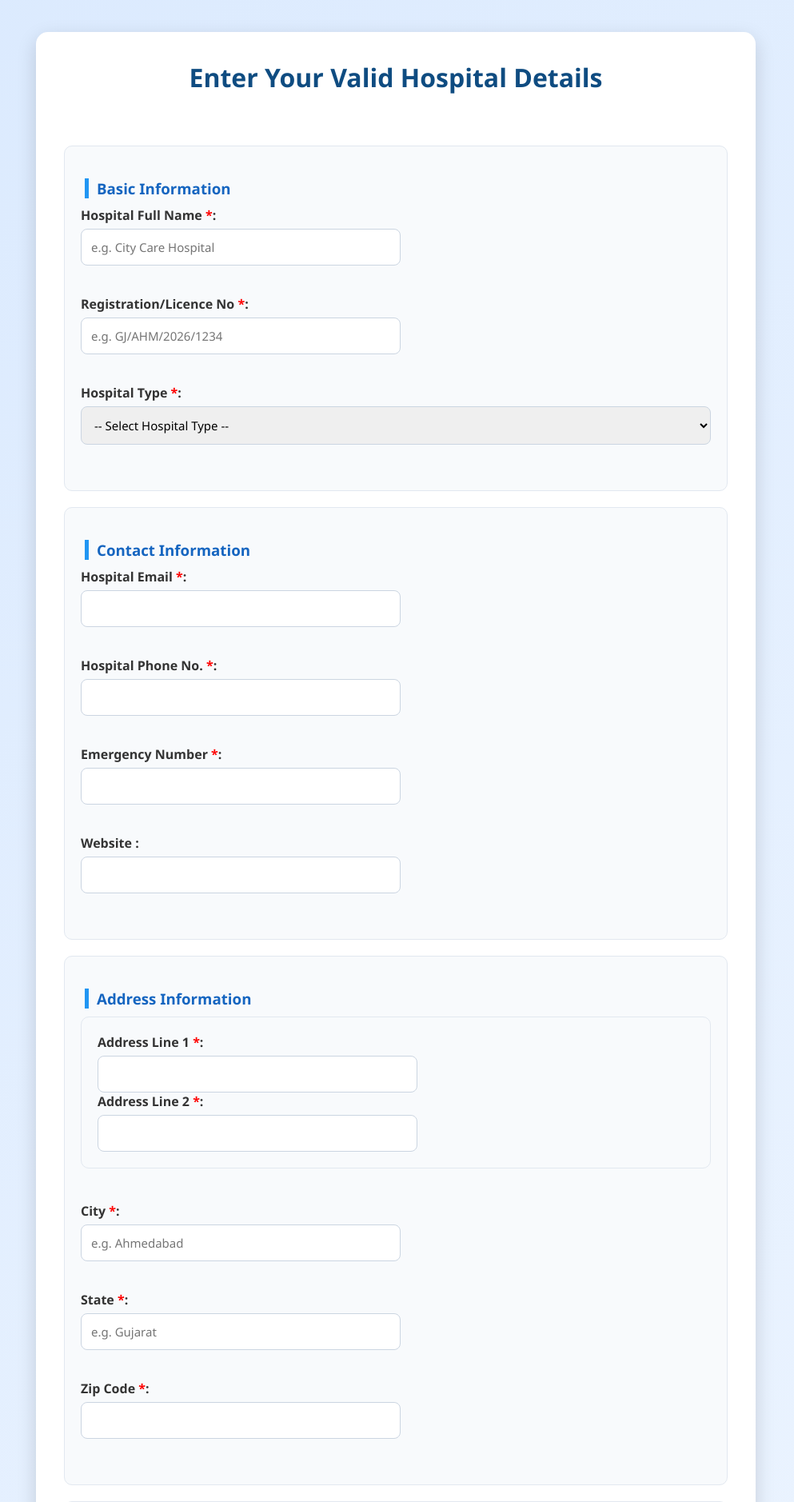
After one commit to Varshilbaldha/Smart-Hospital-Management-System, a PHP site: page /hospital_registration.php in a window 1280 px wide. The commit adds this page. Shown: the top 1878 px of the page at 80% size, without its empty margins (145-1138 px from the left). Run offline with PHP 8.4, Linux system fonts and the light colour scheme.

Commit message:
Added hospital registration module

```diff
--- a/check.php
+++ b/check.php
@@ -52,7 +52,7 @@ if ($_SERVER['REQUEST_METHOD'] == 'POST') {
     if (mysqli_num_rows($result) == 0) {
         echo "<script>
                 alert('Username Not Found');
-                window.location.href='index.html';
+                window.location.href='login.php';
               </script>";
         exit();
     }
@@ -80,7 +80,7 @@ if ($_SERVER['REQUEST_METHOD'] == 'POST') {
     mysqli_stmt_close($stmt);
     mysqli_close($conn);
 } else {
-    header("Location: index.html");
+    header("Location: index.php");
     exit();
 }
 ?>
--- /dev/null
+++ b/hospital_registration.css
@@ -0,0 +1,139 @@
+    *
+    {
+        padding: 0;
+        margin: 0;
+
+    }
+    body
+    {
+        font-family: Arial, sans-serif;
+        background-color: bisque;
+    }
+    .input {
+        width: 300px;
+        padding: 8px;
+        font-size: 16px;
+    }
+    .input {
+        width: 100%;
+        max-width: 400px;
+        padding: 8px;
+        box-sizing: border-box;
+    }
+*{
+    margin:0;
+    padding:0;
+    box-sizing:border-box;
+    font-family: 'Segoe UI', Tahoma, Geneva, Verdana, sans-serif;
+}
+
+body{
+    background: linear-gradient(135deg,#dbeafe,#eff6ff);
+    min-height:100vh;
+    padding:40px 20px;
+}
+
+.Box1{
+    max-width:900px;
+    margin:auto;
+    background:#ffffff;
+    padding:35px;
+    border-radius:15px;
+    box-shadow:0 8px 25px rgba(0,0,0,0.15);
+}
+
+h2{
+    text-align:center;
+    color:#0f4c81;
+    margin-bottom:20px;
+    font-size:32px;
+}
+
+h3{
+    color:#1565c0;
+    border-left:5px solid #2196f3;
+    padding-left:10px;
+    margin-top:20px;
+}
+
+.form-group{
+    width:100%;
+}
+
+label{
+    display:block;
+    margin-bottom:6px;
+    font-weight:600;
+    color:#333;
+}
+
+.input,
+select{
+    width:100%;
+    padding:12px;
+    border:1px solid #cbd5e1;
+    border-radius:8px;
+    font-size:15px;
+    transition:0.3s;
+}
+
+.input:focus,
+select:focus{
+    outline:none;
+    border-color:#2196f3;
+    box-shadow:0 0 8px rgba(33,150,243,0.3);
+}
+
+.b1{
+    margin-bottom:15px;
+}
+
+button{
+    width:100%;
+    padding:14px;
+    background:#1976d2;
+    color:white;
+    border:none;
+    border-radius:8px;
+    font-size:18px;
+    cursor:pointer;
+    transition:0.3s;
+}
+
+button:hover{
+    background:#0d47a1;
+}
+
+.Basic,
+.Contact,
+.Address,
+.Administrator,
+.Licence{
+    background:#f8fafc;
+    padding:20px;
+    border-radius:10px;
+    margin-bottom:20px;
+    border:1px solid #e2e8f0;
+}
+
+input[type="date"]{
+    width:100%;
+    padding:12px;
+    border:1px solid #cbd5e1;
+    border-radius:8px;
+}
+
+@media(max-width:768px){
+
+    .Box1{
+        padding:20px;
+    }
+
+    h2{
+        font-size:24px;
+    }
+}
+.submit-button{
+    text-align:center;
+    margin-top:20px;
+}
--- /dev/null
+++ b/hospital_registration.php
@@ -0,0 +1,181 @@
+<!DOCTYPE html>
+<html>
+
+<head>
+    <title>Create Account</title>
+    <link rel="stylesheet" href="hospital_registration.css">
+</head>
+
+<body>
+
+    <div class="Box1">
+        <h2>Enter Your Valid Hospital Details</h2>
+
+        <form method="post" action="Get.php">
+
+            <br><br>
+
+            <div class="form-group">
+
+                <div class="Basic">
+                    <h3 style="margin-left:5px; margin-bottom:10px">Basic Information</h3>
+
+                    <div class="b1">
+                        <label for="hname">Hospital Full Name <span style="color:red;">*</span>:</label>
+                        <input type="text" id="hname" name="hname" class="input" placeholder="e.g. City Care Hospital"
+                            required>
+                    </div>
+
+                    <br>
+
+                    <div class="b1">
+                        <label for="lino">Registration/Licence No <span style="color:red;">*</span>:</label>
+                        <input type="text" id="lino" name="lino" class="input" placeholder="e.g. GJ/AHM/2026/1234"
+                            required>
+                    </div>
+
+                    <br>
+
+                    <div class="b1">
+                        <label for="htype">Hospital Type <span style="color:red;">*</span>:</label>
+
+                        <select id="htype" name="htype" required>
+                            <option value="">-- Select Hospital Type --</option>
+                            <option value="government">Government</option>
+                            <option value="private">Private</option>
+                            <option value="trust">Trust</option>
+                            <option value="other">Other</option>
+                        </select>
+                    </div>
+
+                    <br>
+                </div>
+
+                <div class="Contact Information">
+                    <h3 style="margin-left:5px; margin-bottom:10px">Contact Information</h3>
+
+                    <div class="b1">
+                        <label for="email"> Hospital Email <span style="color:red;">*</span>:</label>
+                        <input type="email" id="email" name="email" class="input" required>
+                    </div>
+
+                    <br>
+
+                    <div class="b1">
+                        <label for="phone">Hospital Phone No. <span style="color:red;">*</span>:</label>
+                        <input type="tel" id="phone" name="phone" class="input" required>
+                    </div>
+
+                    <br>
+
+                    <div class="b1">
+                        <label for="eno">Emergency Number <span style="color:red;">*</span>:</label>
+                        <input type="tel" id="eno" name="eno" class="input" required>
+                    </div>
+
+                    <br>
+
+                    <div class="b1">
+                        <label for="website">Website :</label>
+                        <input type="url" id="website" name="website" class="input">
+                    </div>
+
+                    <br>
+                </div>
+
+                <div class="Address Information">
+                    <h3 style="margin-left:5px; margin-bottom:10px">Address Information</h3>
+
+                    <div class="Address">
+                        <label for="address1">Address Line 1 <span style="color:red;">*</span>:</label>
+                        <input type="text" id="address1" name="address1" class="input" required>
+                        <label for="address2">Address Line 2 <span style="color:red;">*</span>:</label>
+                        <input type="text" id="address2" name="address2" class="input" required>
+                    </div>
+
+                    <br>
+
+                    <div class="b1">
+                        <label for="city">City <span style="color:red;">*</span>:</label>
+                        <input type="text" id="city" name="city" class="input" placeholder="e.g. Ahmedabad">
+                    </div>
+
+                    <br>
+
+                    <div class="b1">
+                        <label for="state">State <span style="color:red;">*</span>:</label>
+                        <input type="text" id="state" name="state" class="input" placeholder="e.g. Gujarat">
+                    </div>
+
+                    <br>
+
+                    <div class="b1">
+                        <label for="zip">Zip Code <span style="color:red;">*</span>:</label>
+                        <input type="text" id="zip" name="zip" class="input" required>
+                    </div>
+
+                    <br>
+                </div>
+
+                <div class="Administrator Information">
+                    <h3 style="margin-left:5px; margin-bottom:10px">Administrator Information</h3>
+
+                    <div class="b1">
+                        <label for="adminname">Full Name <span style="color:red;">*</span>:</label>
+                        <input type="text" id="adminname" name="adminname" class="input"
+                            placeholder="e.g. Varshil Baldha" required>
+
+                    </div>
+
+                    <br>
+                    <div class="b1">
+                        <label for="adminusername">Administrator Username <span style="color:red;">*</span>:</label>
+                        <input type="text" id="adminusername" name="adminusername" class="input"
+                            placeholder="e.g. varshil_baldha23" required>
+
+                    </div>
+                    <div class="b1">
+                        <label for="adminemail">Administrator Email <span style="color:red;">*</span>:</label>
+                        <input type="email" id="adminemail" name="adminemail" class="input" required>
+                    </div>
+                    <div class="b1">
+                        <label for="adminmobile">Administrator Mobile <span style="color:red;">*</span>:</label>
+                        <input type="tel" id="adminmobile" name="adminmobile" class="input" required>
+                    </div>
+
+                    <div class="b1">
+                        <label for="adminpassword">Password <span style="color:red;">*</span>:</label>
+                        <input type="password" id="adminpassword" name="adminpassword" class="input"
+                            placeholder="Create Strong Password" required>
+                    </div>
+                    <div class="b1">
+                        <label for="adminconfirmpassword">Confirm Password <span style="color:red;">*</span>:</label>
+                        <input type="password" id="adminconfirmpassword" name="adminconfirmpassword" class="input"
+                            placeholder="Re-Enter Passeword" required>
+
+
+                    </div>
+
+
+
+
+                </div>
+                <div class="License Document">
+                    <label for="license_doc"> License Document <span style="color:red;">*</span> </label> <br><br>
+                    <input type="file" id="license_doc" name="license_doc" class="input" accept=".pdf,.jpg,.jpeg,.png" required> <br>
+                    <small style="color:gray;"> Upload PDF, JPG, JPEG, or PNG (Maximum Size: 200 KB) </small> <br><br>
+                    <input type="submit" value="Upload Document" class="submit-button">
+                </div>
+                <div class="b1">
+                    <label for="submit"></label>
+
+
+                    <input type="submit" value="Submit" class="submit-button">
+
+                </div>
+        </form>
+    </div>
+
+</body>
+
+</html>
```
